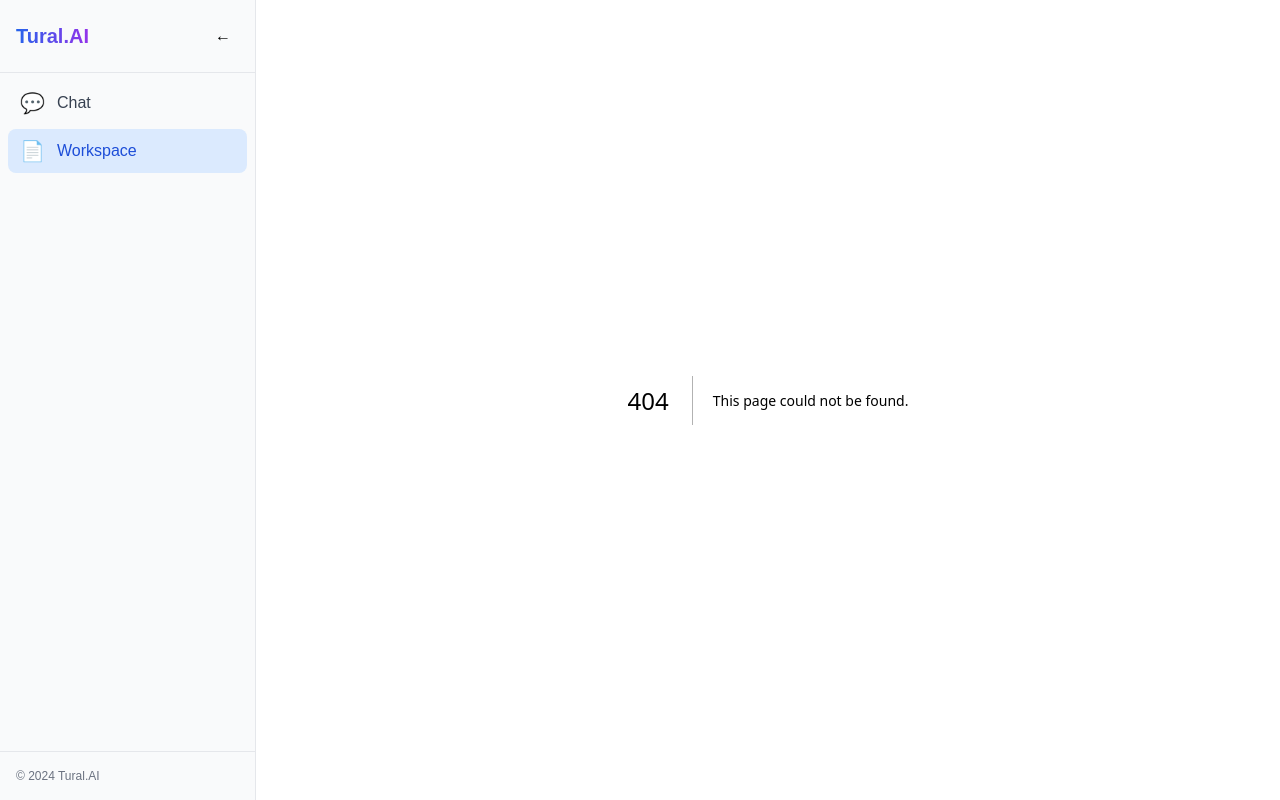
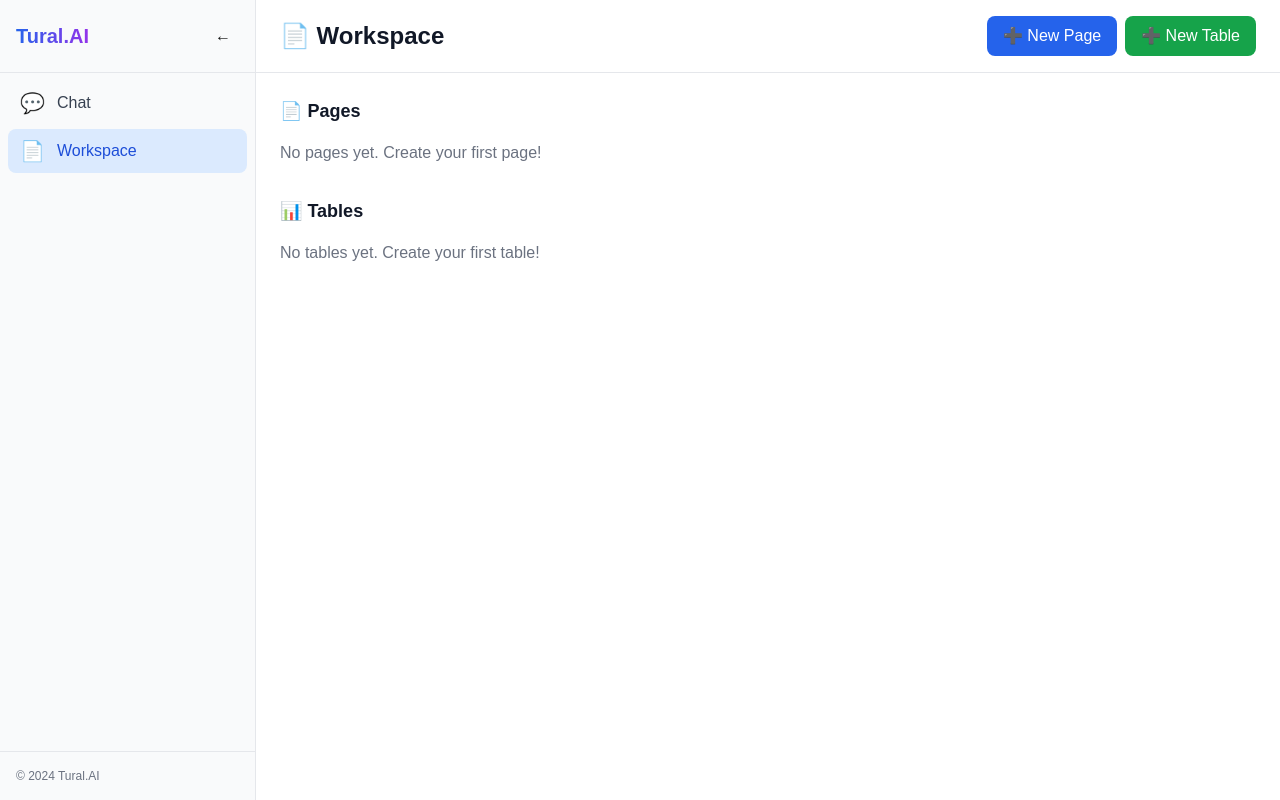
Before and after one commit to TuralHeydarov/tural_ai, a Next.js app: page /workspace in a window 1280 px wide. Before the commit this address had no page. Built offline with nearby package versions, Linux system fonts and the light colour scheme.

Commit message:
feat: Add /workspace page with pages and tables list

```diff
--- /dev/null
+++ b/app/workspace/page.tsx
@@ -0,0 +1,227 @@
+'use client';
+
+import { useEffect, useState } from 'react';
+import { useRouter } from 'next/navigation';
+import { WorkspacePage, WorkspaceTable } from '@/types';
+
+export default function WorkspaceListPage() {
+  const router = useRouter();
+  const [pages, setPages] = useState<WorkspacePage[]>([]);
+  const [tables, setTables] = useState<WorkspaceTable[]>([]);
+  const [loading, setLoading] = useState(true);
+  const [creatingPage, setCreatingPage] = useState(false);
+  const [creatingTable, setCreatingTable] = useState(false);
+
+  useEffect(() => {
+    fetchData();
+  }, []);
+
+  const fetchData = async () => {
+    try {
+      const [pagesRes, tablesRes] = await Promise.all([
+        fetch('/api/workspace/pages'),
+        fetch('/api/workspace/tables'),
+      ]);
+
+      const pagesData = await pagesRes.json();
+      const tablesData = await tablesRes.json();
+
+      setPages(pagesData.pages || []);
+      setTables(tablesData.tables || []);
+    } catch (error) {
+      console.error('Failed to fetch workspace data:', error);
+    } finally {
+      setLoading(false);
+    }
+  };
+
+  const createPage = async () => {
+    setCreatingPage(true);
+    try {
+      const res = await fetch('/api/workspace/pages', {
+        method: 'POST',
+        headers: { 'Content-Type': 'application/json' },
+        body: JSON.stringify({
+          title: 'Untitled',
+          content: '',
+          icon: '📄',
+        }),
+      });
+
+      const data = await res.json();
+      if (data.page) {
+        router.push(`/workspace/pages/${data.page.id}`);
+      }
+    } catch (error) {
+      console.error('Failed to create page:', error);
+    } finally {
+      setCreatingPage(false);
+    }
+  };
+
+  const createTable = async () => {
+    setCreatingTable(true);
+    try {
+      const res = await fetch('/api/workspace/tables', {
+        method: 'POST',
+        headers: { 'Content-Type': 'application/json' },
+        body: JSON.stringify({
+          name: 'Untitled Table',
+        }),
+      });
+
+      const data = await res.json();
+      if (data.table) {
+        router.push(`/workspace/tables/${data.table.id}`);
+      }
+    } catch (error) {
+      console.error('Failed to create table:', error);
+    } finally {
+      setCreatingTable(false);
+    }
+  };
+
+  const deletePage = async (id: string, e: React.MouseEvent) => {
+    e.stopPropagation();
+    if (!confirm('Are you sure you want to delete this page?')) return;
+
+    try {
+      await fetch(`/api/workspace/pages?id=${id}`, { method: 'DELETE' });
+      setPages(pages.filter((p) => p.id !== id));
+    } catch (error) {
+      console.error('Failed to delete page:', error);
+    }
+  };
+
+  const deleteTable = async (id: string, e: React.MouseEvent) => {
+    e.stopPropagation();
+    if (!confirm('Are you sure you want to delete this table?')) return;
+
+    try {
+      await fetch(`/api/workspace/tables?id=${id}`, { method: 'DELETE' });
+      setTables(tables.filter((t) => t.id !== id));
+    } catch (error) {
+      console.error('Failed to delete table:', error);
+    }
+  };
+
+  if (loading) {
+    return (
+      <div className="h-full flex items-center justify-center">
+        <div className="animate-spin rounded-full h-8 w-8 border-b-2 border-blue-600"></div>
+      </div>
+    );
+  }
+
+  return (
+    <div className="h-full flex flex-col">
+      {/* Header */}
+      <header className="flex items-center justify-between px-6 py-4 border-b border-gray-200 dark:border-gray-700">
+        <h1 className="text-2xl font-bold text-gray-900 dark:text-white">
+          📄 Workspace
+        </h1>
+        <div className="flex gap-2">
+          <button
+            onClick={createPage}
+            disabled={creatingPage}
+            className="flex items-center gap-2 px-4 py-2 bg-blue-600 text-white rounded-lg hover:bg-blue-700 disabled:opacity-50 transition-colors"
+          >
+            {creatingPage ? '...' : '➕'} New Page
+          </button>
+          <button
+            onClick={createTable}
+            disabled={creatingTable}
+            className="flex items-center gap-2 px-4 py-2 bg-green-600 text-white rounded-lg hover:bg-green-700 disabled:opacity-50 transition-colors"
+          >
+            {creatingTable ? '...' : '➕'} New Table
+          </button>
+        </div>
+      </header>
+
+      {/* Content */}
+      <div className="flex-1 overflow-auto p-6">
+        {/* Pages Section */}
+        <section className="mb-8">
+          <h2 className="text-lg font-semibold text-gray-900 dark:text-white mb-4">
+            📄 Pages
+          </h2>
+          {pages.length === 0 ? (
+            <p className="text-gray-500 dark:text-gray-400">
+              No pages yet. Create your first page!
+            </p>
+          ) : (
+            <div className="grid grid-cols-1 md:grid-cols-2 lg:grid-cols-3 gap-4">
+              {pages.map((page) => (
+                <div
+                  key={page.id}
+                  onClick={() => router.push(`/workspace/pages/${page.id}`)}
+                  className="group relative p-4 bg-white dark:bg-gray-800 border border-gray-200 dark:border-gray-700 rounded-xl cursor-pointer hover:shadow-lg hover:border-blue-500 transition-all"
+                >
+                  <div className="flex items-start gap-3">
+                    <span className="text-2xl">{page.icon || '📄'}</span>
+                    <div className="flex-1 min-w-0">
+                      <h3 className="font-medium text-gray-900 dark:text-white truncate">
+                        {page.title}
+                      </h3>
+                      <p className="text-sm text-gray-500 dark:text-gray-400">
+                        {new Date(page.updatedAt).toLocaleDateString()}
+                      </p>
+                    </div>
+                  </div>
+                  <button
+                    onClick={(e) => deletePage(page.id, e)}
+                    className="absolute top-2 right-2 p-1 text-gray-400 hover:text-red-500 opacity-0 group-hover:opacity-100 transition-opacity"
+                    title="Delete page"
+                  >
+                    🗑️
+                  </button>
+                </div>
+              ))}
+            </div>
+          )}
+        </section>
+
+        {/* Tables Section */}
+        <section>
+          <h2 className="text-lg font-semibold text-gray-900 dark:text-white mb-4">
+            📊 Tables
+          </h2>
+          {tables.length === 0 ? (
+            <p className="text-gray-500 dark:text-gray-400">
+              No tables yet. Create your first table!
+            </p>
+          ) : (
+            <div className="grid grid-cols-1 md:grid-cols-2 lg:grid-cols-3 gap-4">
+              {tables.map((table) => (
+                <div
+                  key={table.id}
+                  onClick={() => router.push(`/workspace/tables/${table.id}`)}
+                  className="group relative p-4 bg-white dark:bg-gray-800 border border-gray-200 dark:border-gray-700 rounded-xl cursor-pointer hover:shadow-lg hover:border-green-500 transition-all"
+                >
+                  <div className="flex items-start gap-3">
+                    <span className="text-2xl">📊</span>
+                    <div className="flex-1 min-w-0">
+                      <h3 className="font-medium text-gray-900 dark:text-white truncate">
+                        {table.name}
+                      </h3>
+                      <p className="text-sm text-gray-500 dark:text-gray-400">
+                        {table.columns.length} columns · {table.rows.length} rows
+                      </p>
+                    </div>
+                  </div>
+                  <button
+                    onClick={(e) => deleteTable(table.id, e)}
+                    className="absolute top-2 right-2 p-1 text-gray-400 hover:text-red-500 opacity-0 group-hover:opacity-100 transition-opacity"
+                    title="Delete table"
+                  >
+                    🗑️
+                  </button>
+                </div>
+              ))}
+            </div>
+          )}
+        </section>
+      </div>
+    </div>
+  );
+}
```
